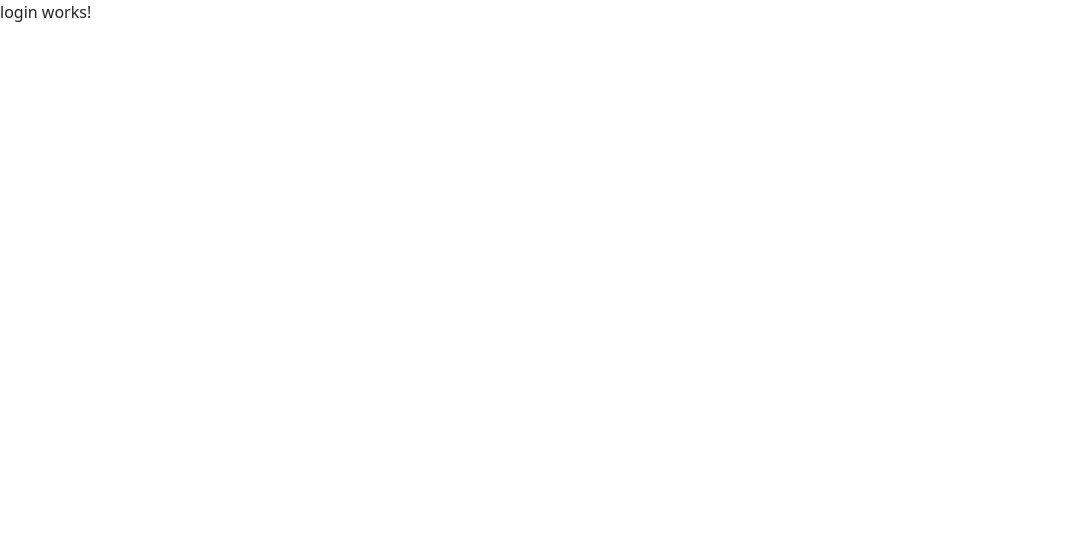
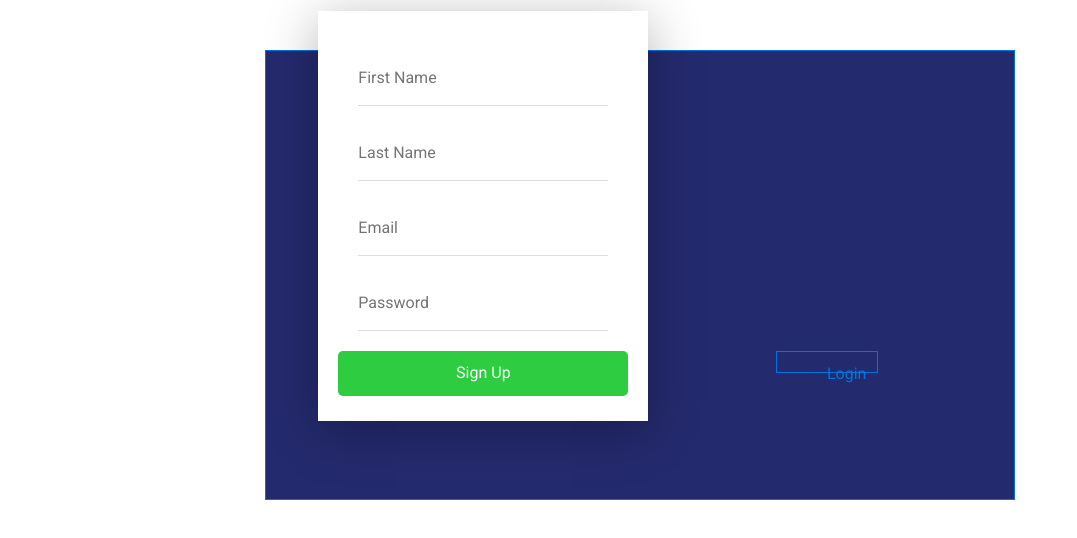
Before and after one commit to Shivanisaini12/RX-Splitter-App, an Angular app: page / in a window 1280 px wide. Shown: the top 538 px of the page, without its empty margins (0-1077 px from the left). Built offline with nearby package versions, Linux system fonts and the light colour scheme.

Commit message:
Added login signup

```diff
--- a/src/app/home/login/login.component.css
+++ b/src/app/home/login/login.component.css
@@ -0,0 +1,133 @@
+@import url("https://fonts.googleapis.com/css?family=Roboto");
+button,
+label {
+  background: none;
+  border: none;
+  cursor: pointer;
+  padding: 10px;
+  margin: 5px;
+  font-size: 16px;
+}
+.container {
+  display: flex;
+  flex-direction: column;
+  align-items: center;
+}
+#login-register {
+  font-family: "Roboto";
+  font-size: 16px;
+  margin-top: 50px;
+}
+#login-panel {
+  position: absolute;
+  display: inline-block;
+  box-shadow: 0px 10px 50px 0px rgba(0, 0, 0, 0.3);
+  padding: 20px;
+  z-index: 5;
+  background: white;
+  top: -40px;
+  transition: 0.5s;
+  min-height: 310px;
+}
+input[type="text"],
+input[type="password"],
+input[type="email"] {
+  padding: 15px 0;
+  border: 0;
+  border-bottom: solid 1px #dddddd;
+  font-family: inherit;
+  font-size: inherit;
+  display: block;
+  margin: 20px;
+  width: 250px;
+}
+#login-panel form {
+  position: relative;
+  transition: 0.5s;
+  top: 0;
+}
+#login-panel button {
+  margin: 0 auto;
+  display: block;
+  background: #2ecc40;
+  border-radius: 5px;
+  color: white;
+  width: 100%;
+  height: 45px;
+  margin-bottom: 5px;
+  transition: 0.5s;
+}
+#login-panel button:hover {
+  background: #01FF70;
+}
+#login-panel button p {
+  position: relative;
+  top: 0;
+  padding: 0;
+  margin: 0 0 15px 0;
+  transition: 0.5s;
+}
+
+#box {
+  display: grid;
+  border: 1px solid #0074d9;
+  grid-template-columns: 1fr 1fr;
+  min-height: 450px;
+  width: 750px;
+  position: relative;
+}
+#box:first-child {
+  background: #242a6e;
+}
+label {
+  display: inline-block;
+  margin: 300px 0 10px 0;
+  cursor: pointer;
+  color: #0074d9;
+  border: 1px solid #0074d9;
+  padding: 10px 50px;
+  transition: 0.5s;
+  text-align: center;
+  height: 20px;
+  width: 100px;
+  justify-self: center;
+}
+label:hover {
+  color: white;
+  background-color: #0074d9;
+}
+input[type="checkbox"] {
+  position: absolute;
+  top: -9999px;
+  left: -9999px;
+}
+
+/* Now for the nitty gritty
+  Special thanks to this dabblet for showing me the way
+  http://dabblet.com/gist/1506530
+Is there a less complex, easier, simpler way to do this? Probably.
+*/
+#sign-up-toggle:not(:checked) ~ #login-toggle:not(:checked) ~ #login-panel {
+  left: 7%;
+}
+#sign-up-toggle:not(:checked) ~ #login-toggle:checked ~ #login-panel {
+  left: 48%;
+}
+#sign-up-toggle:not(:checked) ~ #login-toggle:checked ~ #login-panel form {
+  top: -180px;
+}
+#sign-up-toggle:not(:checked) ~ #login-toggle:checked ~ #login-panel button p {
+  top: -35px;
+}
+#sign-up-toggle:checked ~ #login-toggle:checked ~ #login-panel {
+  left: 7%;
+}
+#sign-up-toggle:checked ~ #login-toggle:not(:checked) ~ #login-panel {
+  left: 48%;
+}
+#sign-up-toggle:checked ~ #login-toggle:not(:checked) ~ #login-panel form {
+  top: -180px;
+}
+#sign-up-toggle:checked ~ #login-toggle:not(:checked) ~ #login-panel button p {
+  top: -35px;
+}
--- a/src/app/home/login/login.component.html
+++ b/src/app/home/login/login.component.html
@@ -1 +1,20 @@
-<p>login works!</p>
+<div class="container">
+    <div id="login-register">
+
+      <div id="box">
+        <label for="sign-up-toggle">Sign Up</label>
+        <input type="checkbox" id="sign-up-toggle">
+        <label for="login-toggle">Login</label>
+        <input type="checkbox" id="login-toggle">
+        <div id="login-panel">
+          <form action="POST">
+            <input type="text" placeholder="First Name">
+            <input type="text" placeholder="Last Name">
+            <input type="email" placeholder="Email">
+            <input type="password" placeholder="Password">
+          </form>
+          <button><p>Sign Up</p><p>Login</p></button>
+        </div>
+      </div>
+    </div>
+  </div>
--- a/src/app/home/login/login.component.ts
+++ b/src/app/home/login/login.component.ts
@@ -12,4 +12,6 @@ export class LoginComponent implements OnInit {
   ngOnInit(): void {
   }
 
+
+
 }
```
